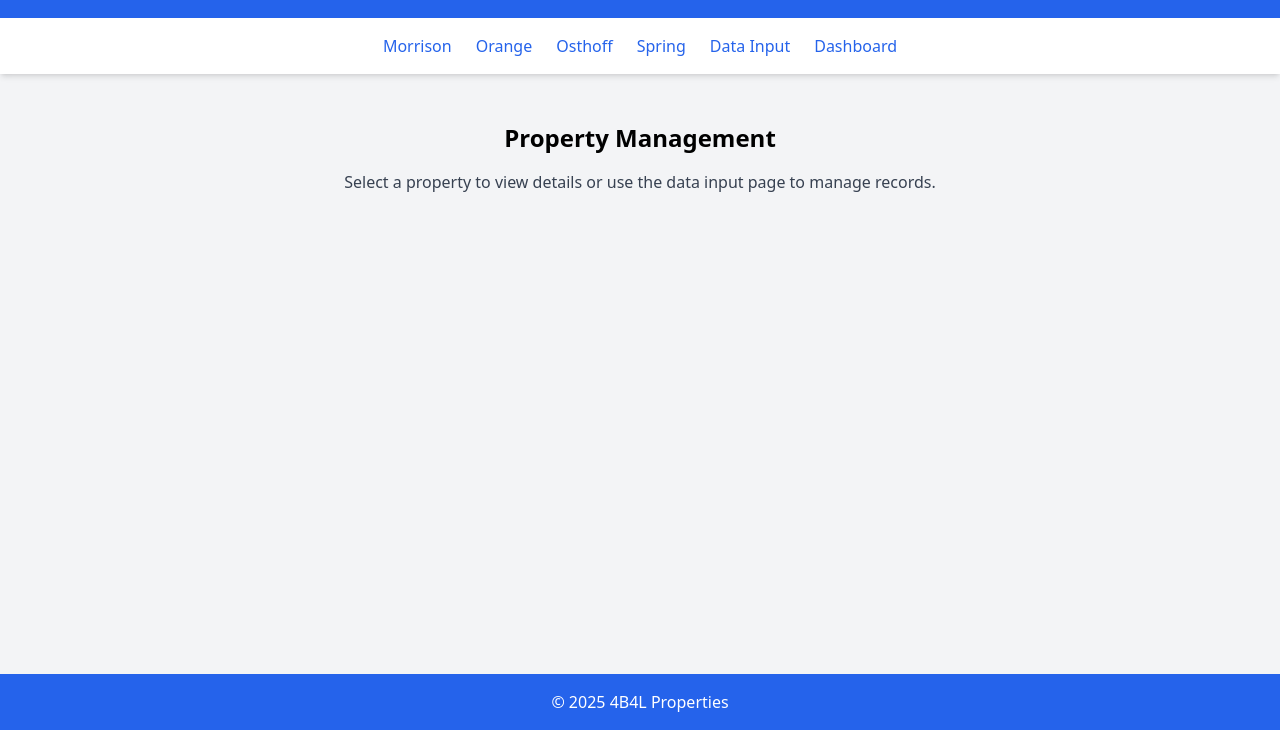
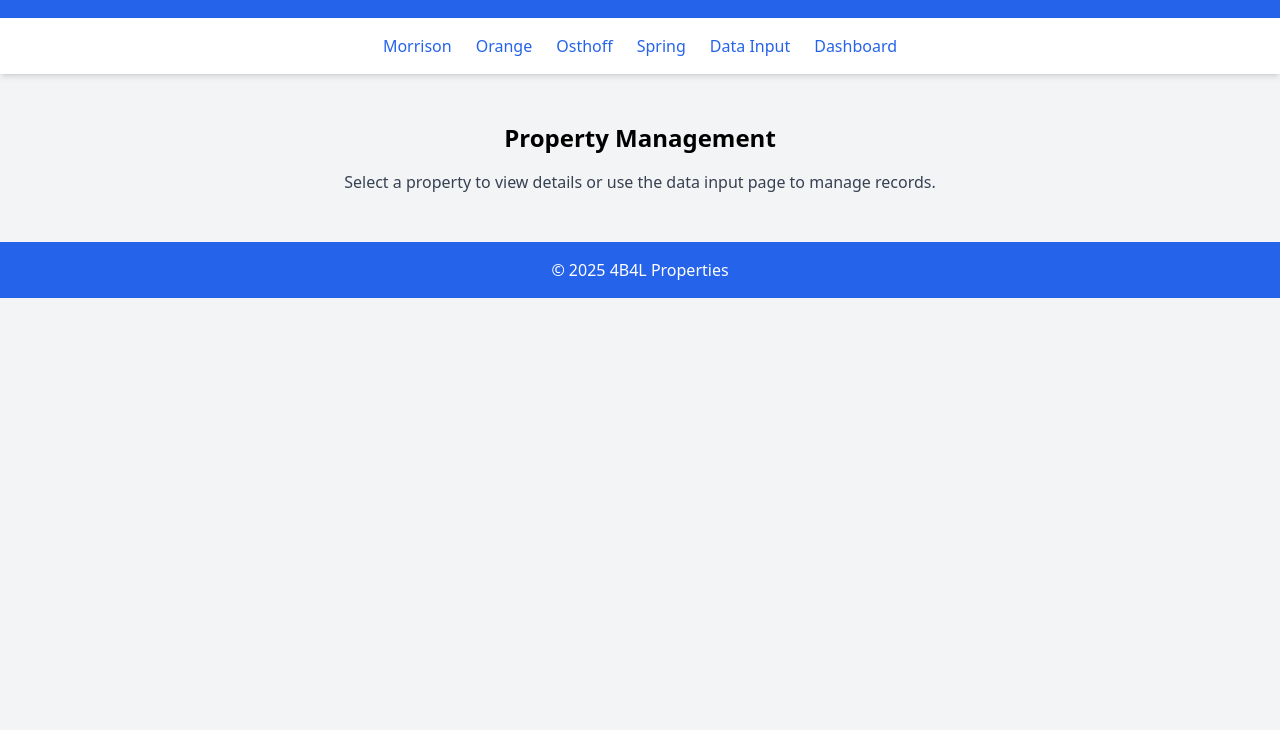
Before and after one commit to carverwatson/4B4L, a plain HTML site: page index.html in a window 1280 px wide. Shown: the part 70-800 px from the top of the page. Drawn offline with nearby package versions, Linux system fonts and the light colour scheme.

Commit message:
Update styles.css

```diff
--- a/styles.css
+++ b/styles.css
@@ -1,9 +1,5 @@
-/* Custom styles if needed beyond Tailwind */
 body {
-    min-height: 100vh;
-    display: flex;
-    flex-direction: column;
+    margin: 0;
+    padding: 0;
+    font-family: Arial, sans-serif;
 }
-main {
-    flex: 1;
-}
```
